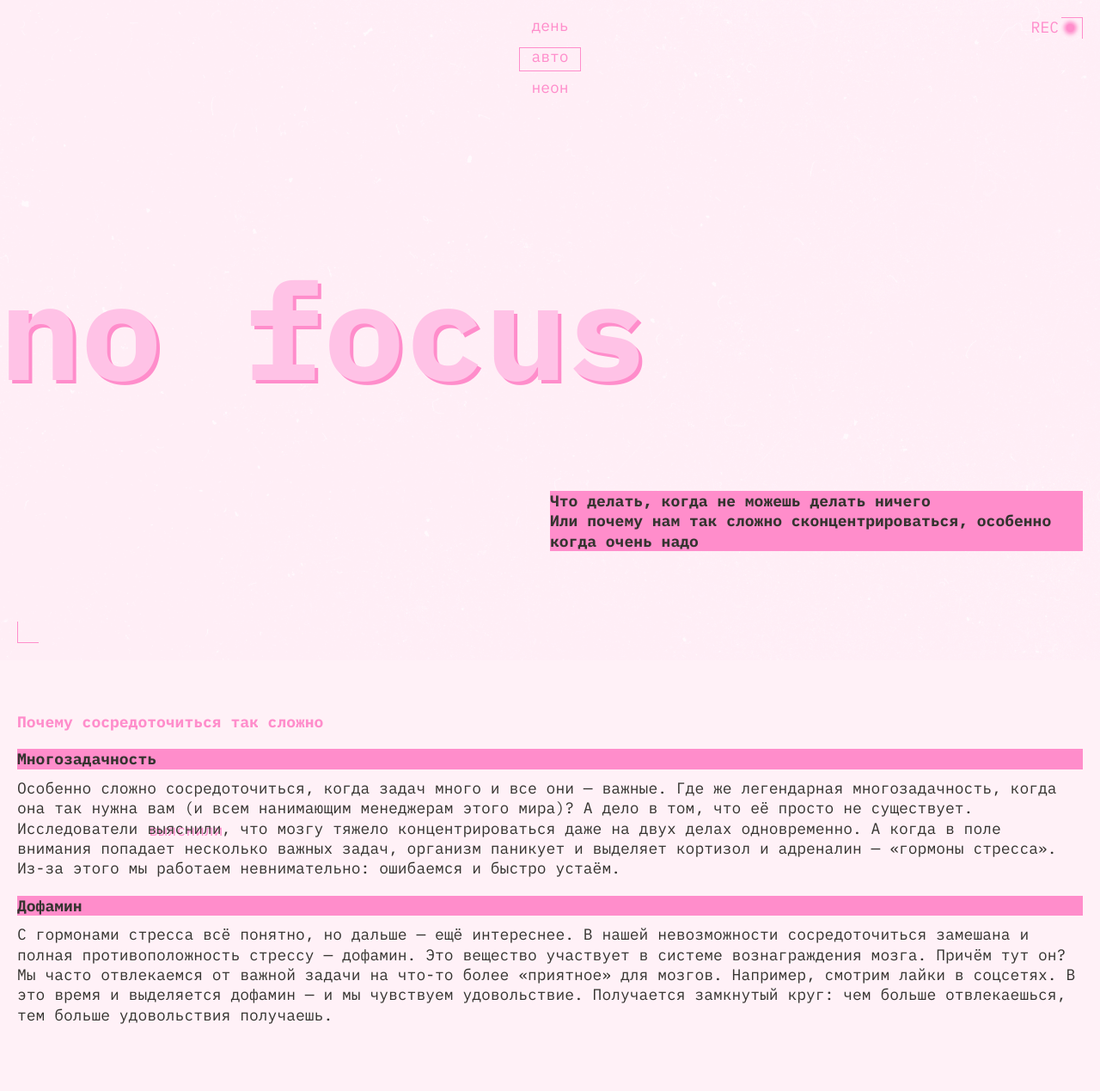
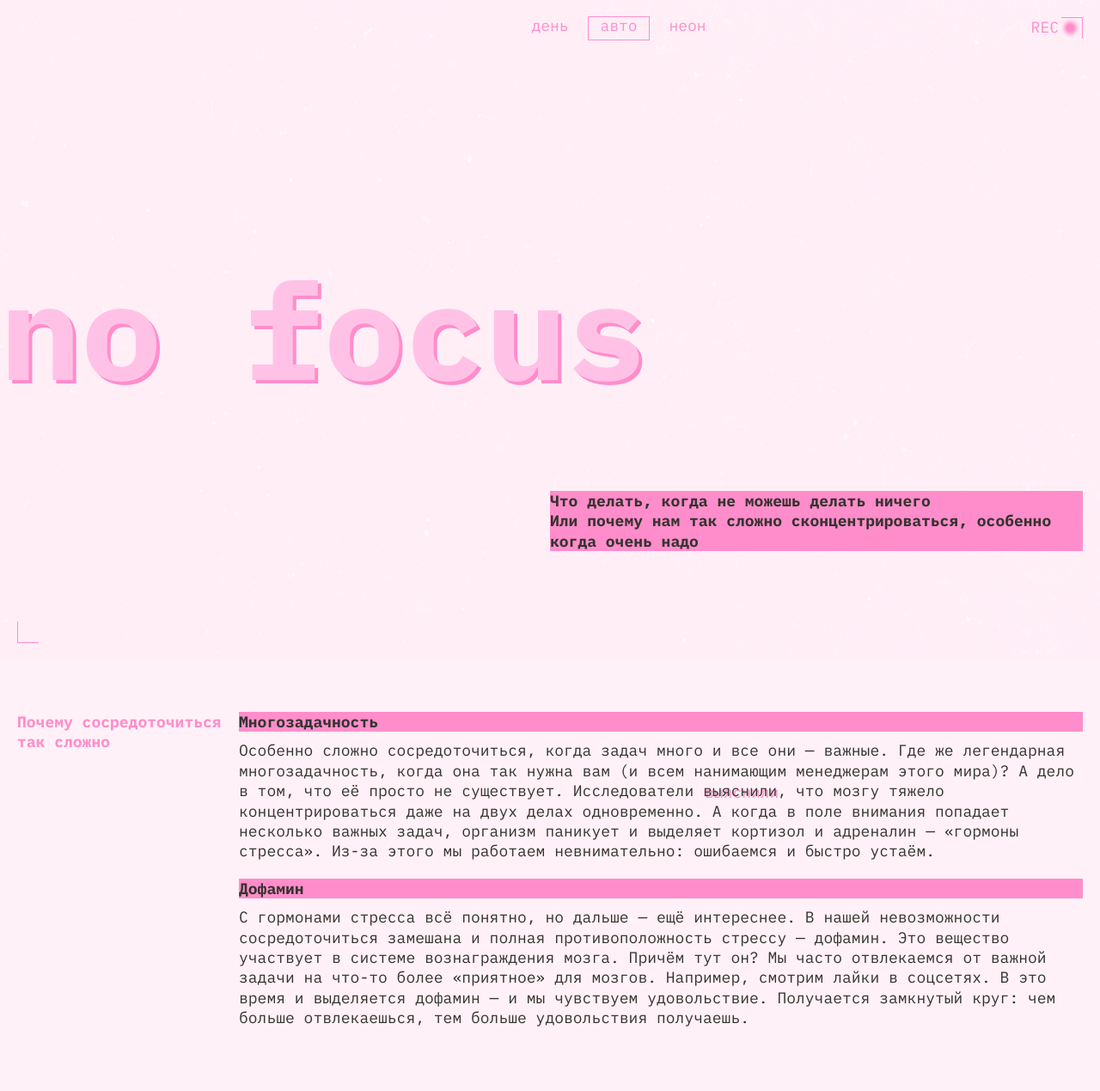
Before and after one commit to buddazbs/slozhno-sosredotochitsya-fd, a plain HTML site: page index.html in a window 1280 px wide. Shown: the top 1269 px of the page at 86% size. Drawn offline with Linux system fonts and the light colour scheme.

Commit message:
feat: fix tablet

```diff
--- a/styles/style.css
+++ b/styles/style.css
@@ -255,6 +255,14 @@
   .header__paragraph {
     inline-size: 50%;
   }
+  .section{
+    display: grid;
+  }
+
+  .section__title {
+    width: 258px;
+    margin-bottom: 43px;
+  }
 
   .section__grid-wrapper {
     display: grid;
@@ -262,8 +270,12 @@
     column-gap: 20px;
   }
 
-  .section__grid-container {
-    grid-column: 2 / 3;
+  .section:nth-of-type(1) .section__grid-container {
+    grid-column: 2 / 4;
+  }
+
+  .section:nth-of-type(3) .section__grid-container {
+    grid-column: 2 / 4;
   }
 
   .section__reduced-concentration-title {
@@ -312,6 +324,7 @@
 
   .footer {
     min-block-size: 1024px;
+    margin-block-start: 40px;
   }
 }
 
@@ -327,7 +340,7 @@
   }
 
   .header__theme-menu-list {
-    flex-direction: row;
+    grid-auto-flow: column;
     gap: 10px;
   }
 
```
